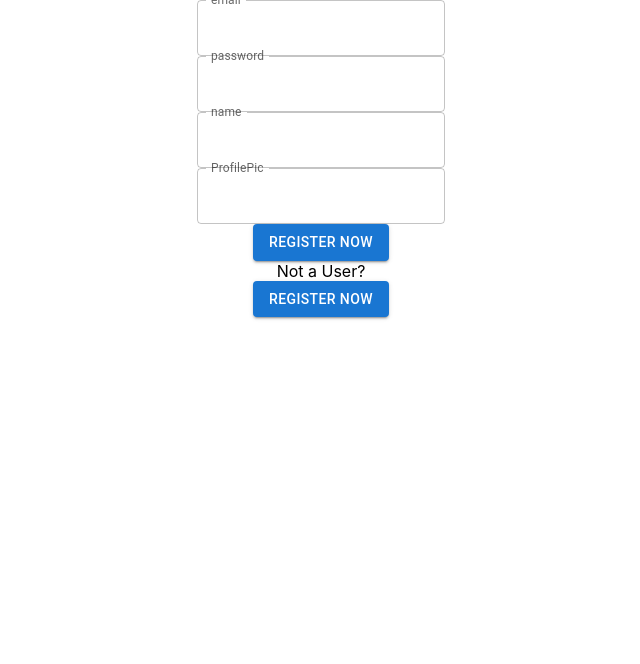
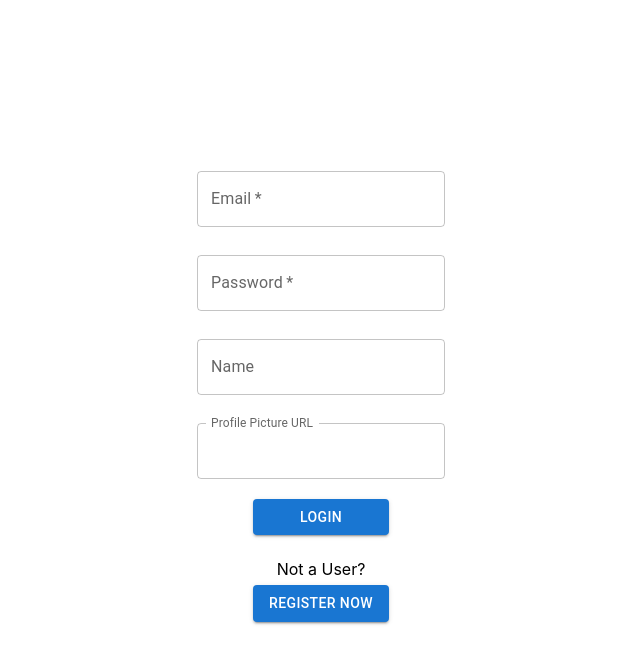
Before and after one commit to williamtober/firebase-user-auth, a React (Create React App) app: page / in a window 1280 px wide. Shown: the top 664 px of the page, without its empty margins (319-959 px from the left). Built offline with nearby package versions, Linux system fonts and the light colour scheme; no server answers.

Commit message:
user register working, login stylized

```diff
--- a/src/pages/login.js
+++ b/src/pages/login.js
@@ -64,51 +64,72 @@ export const Login = () => {
     }
 
     return (
-        <form>
-            <Grid container alignItems='center' justify='center' direction='column'>
-                <Grid item>
+        <form display='flex' alignItems='center' justifyContent='center' direction='column' align='center' style={{ minHeight: '100vh', minWidth: '100vw'}}>
+            <Grid container
+                spacing={2}
+                display='flex'
+                justify="center"
+                justifyContent='center'
+                alignItems='center'
+                direction='column'
+                style={{ minHeight: '100vh', minWidth: '100%'}}
+            >
+                <Grid item xs={3} align="center">
                     <TextField
+                        required
                         id='email-input'
                         name='email'
-                        label='email'
-                        type='text'
-                        value={e => setEmail(e.target.value)}
+                        label='Email'
+                        type='email'
+                        value={email}
+                        onChange={e => setEmail(e.target.value)}
+                        variant='outlined'
+                        margin="dense"
                     />
                 </Grid>
-                <Grid item>
+                <Grid item xs={3} align="center">
                     <TextField
+                        required
                         id='password-input'
                         name='password'
-                        label='password'
-                        type='text'
-                        value={e => setName(e.target.value)}
+                        label='Password'
+                        type='password'
+                        value={password}
+                        onChange={e => setPassword(e.target.value)}
+                        margin="dense"
                     />
                 </Grid>
-                <Grid item>
+                <Grid item xs={3} align="center">
                     <TextField
                         id='name-input'
                         name='name'
-                        label='name'
+                        label='Name'
                         type='text'
-                        value={e => setName(e.target.value)}
+                        value={name}
+                        onChange={e => setName(e.target.value)}
+                        margin="dense"
                     />
                 </Grid>
-                <Grid item>
+                <Grid item xs={3} align="center">
                     <TextField
                         id='profilePic-input'
                         name='ProfilePic'
-                        label='ProfilePic'
+                        label='Profile Picture URL'
                         type='text'
+                        value={profilePic}
                         value={e => setProfilePic(e.target.value)}
+                        margin="dense"
                     />
                 </Grid>
-                <Button variant='contained' color='primary' type='submit'>
-                    Register Now
-                </Button>
-                <span>Not a User?</span>
-                <Button variant='contained' color='primary' type='submit'>
-                    Register Now
-                </Button>
+                <Grid item xs={3} align="center" display='flex' direction='column'>
+                    <Button variant='contained' color='primary' type='submit' onClick={loginToApp} style={{marginBottom: '24px'}}>
+                        Login
+                    </Button>
+                    <span>Not a User?</span>
+                    <Button variant='contained' color='primary' type='submit' onClick={register} style={{marginTop: '6px'}}>
+                        Register Now
+                    </Button>
+                </Grid>
 
             </Grid>
         </form>
```
